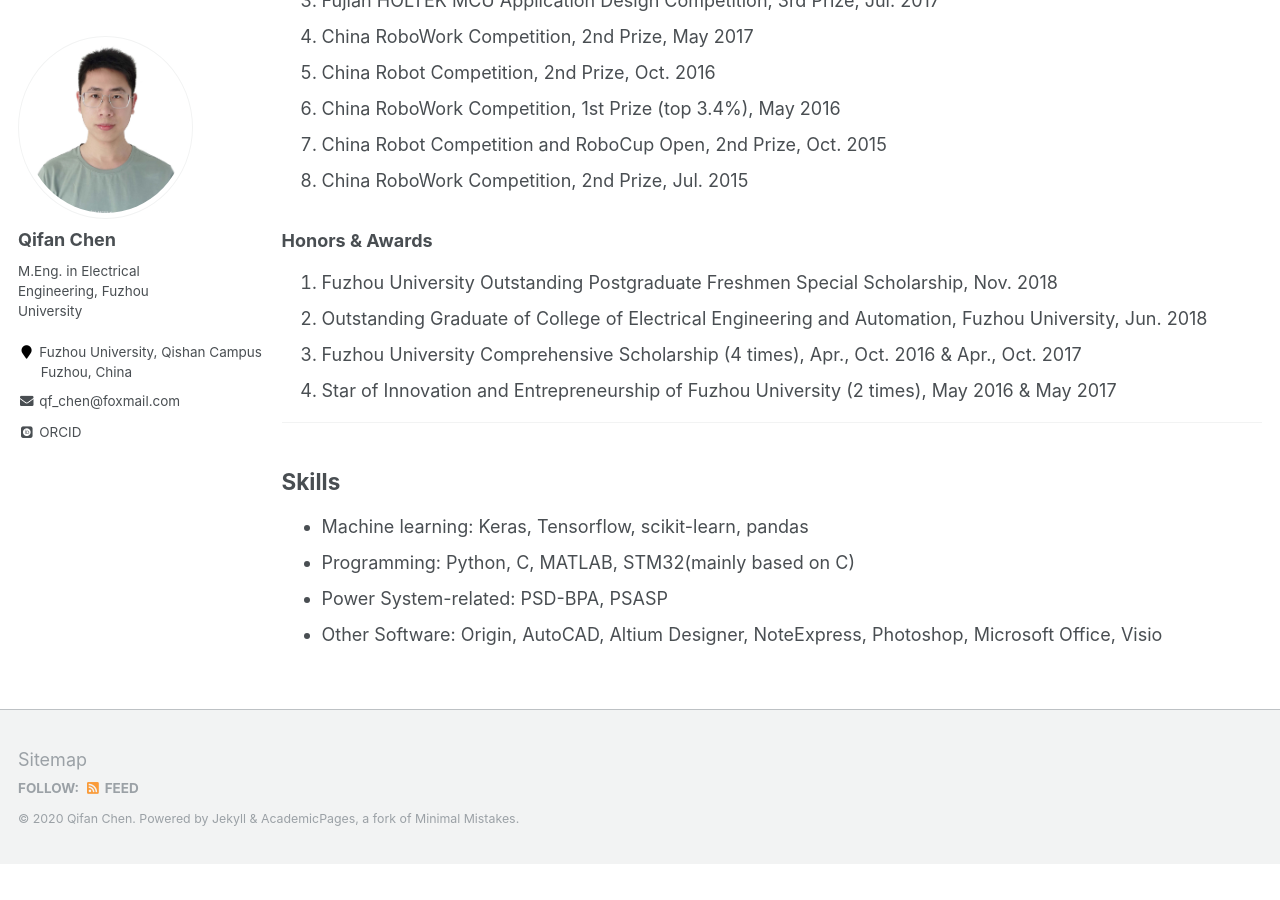
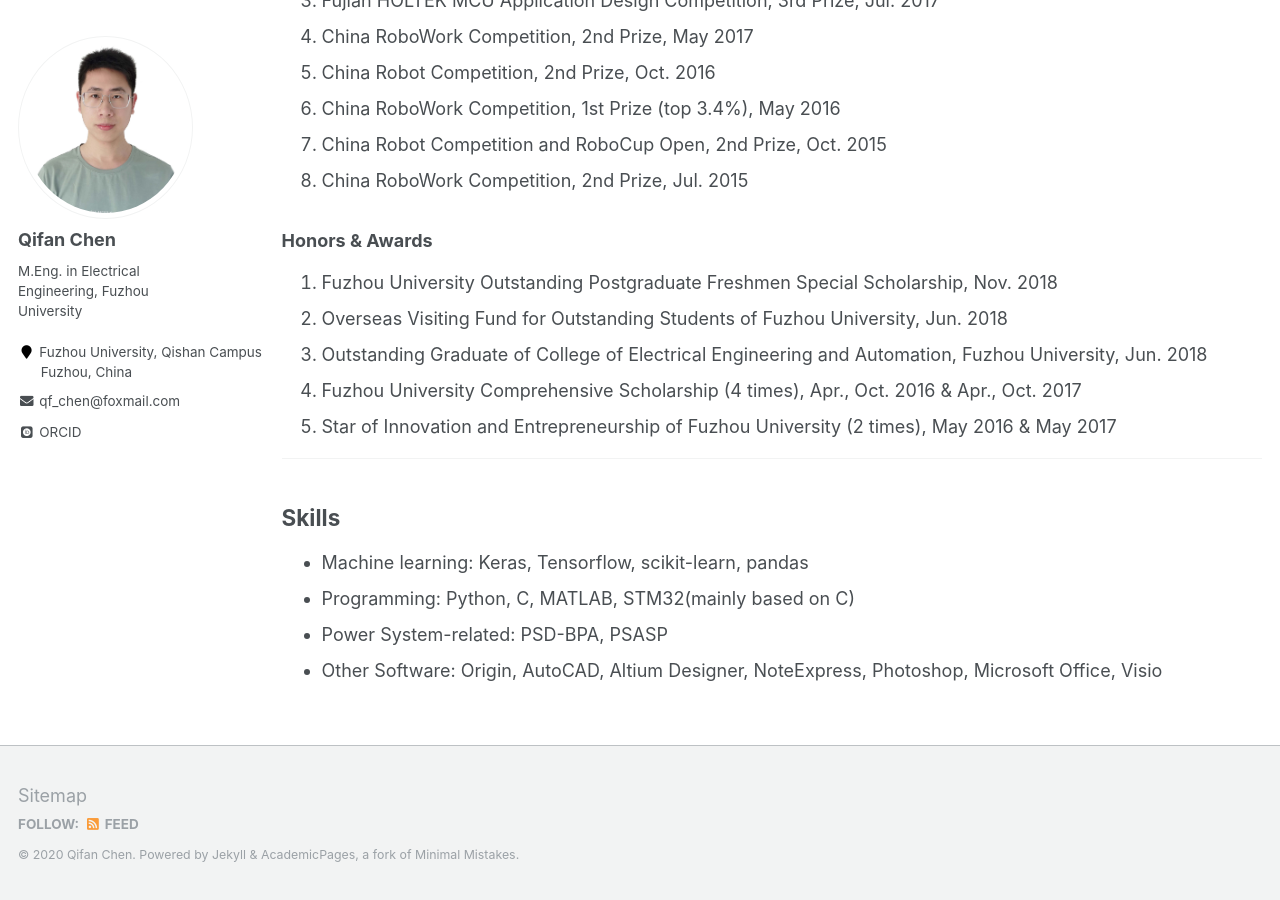
Before and after one commit to ChQf/ChQf.github.io, a Jekyll site: the page built from _pages/biography.md, in a window 1280 px wide and 900 px high, scrolled down 850 px. Built offline with Jekyll 4.4.1, drawn with Linux system fonts in a browser that asks for light colours; some web fonts are replaced; before the commit the page ends 1714 px from its top, so only the background shows below that.

Commit message:
Update biography.md

```diff
--- a/_pages/biography.md
+++ b/_pages/biography.md
@@ -42,6 +42,7 @@ redirect_from:
 ### Honors & Awards
 
 1. Fuzhou University Outstanding Postgraduate Freshmen Special Scholarship, Nov. 2018
+1. Overseas Visiting Fund for Outstanding Students of Fuzhou University, Jun. 2018
 1. Outstanding Graduate of College of Electrical Engineering and Automation, Fuzhou University, Jun. 2018
 1. Fuzhou University Comprehensive Scholarship (4 times), Apr., Oct. 2016 & Apr., Oct. 2017
 1. Star of Innovation and Entrepreneurship of Fuzhou University (2 times), May 2016 & May 2017
```
